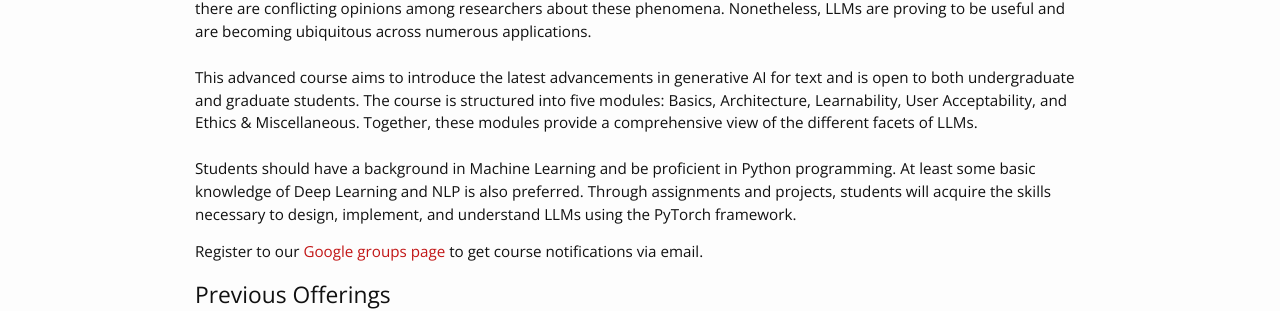
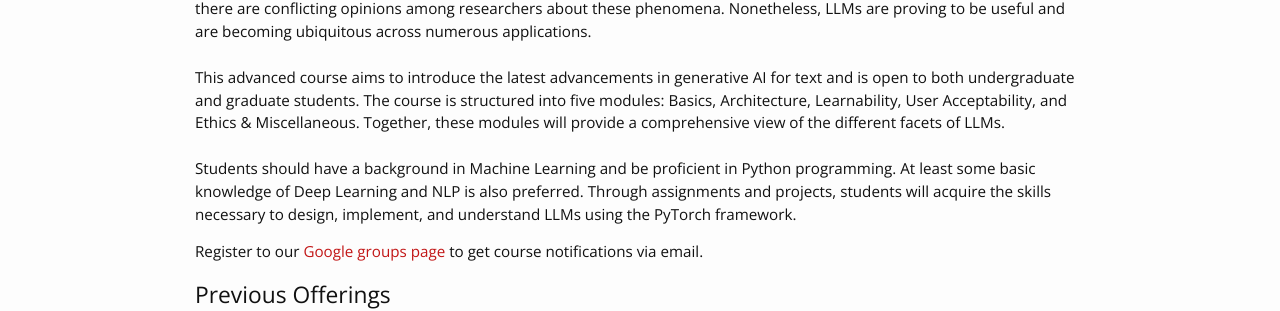
Before and after one commit to lcs2-iitd/ELL881-AIL821-2401, a Jekyll site: the page built from index.md, in a window 1280 px wide. Shown: the part 527-838 px from the top of the page. Built offline with Jekyll 4.4.1, drawn with Linux system fonts in a browser that asks for light colours; nearby versions of some CDN libraries.

Commit message:
Update _config.yml

```diff
--- a/_config.yml
+++ b/_config.yml
@@ -1,7 +1,7 @@
 # Site settings
 course_code: ELL881/AIL821
 course_name: "Large Language Models (LLMs): Introduction and Recent Advances"
-course_description: "The field of Natural Language Processing (NLP) has witnessed rapid progress in recent times, driven mainly by the design and development of Large Language Models (LLMs). With the increase in scale, LLMs exhibit various emergent properties, though there are conflicting opinions among researchers about these phenomena. Nonetheless, LLMs are proving to be useful and are becoming ubiquitous across numerous applications.<br/><br/>This advanced course aims to introduce the latest advancements in generative AI for text and is open to both undergraduate and graduate students. The course is structured into five modules: Basics, Architecture, Learnability, User Acceptability, and Ethics & Miscellaneous. Together, these modules provide a comprehensive view of the different facets of LLMs.<br/><br/>Students should have a background in Machine Learning and be proficient in Python programming. At least some basic knowledge of Deep Learning and NLP is also preferred. Through assignments and projects, students will acquire the skills necessary to design, implement, and understand LLMs using the PyTorch framework."
+course_description: "The field of Natural Language Processing (NLP) has witnessed rapid progress in recent times, driven mainly by the design and development of Large Language Models (LLMs). With the increase in scale, LLMs exhibit various emergent properties, though there are conflicting opinions among researchers about these phenomena. Nonetheless, LLMs are proving to be useful and are becoming ubiquitous across numerous applications.<br/><br/>This advanced course aims to introduce the latest advancements in generative AI for text and is open to both undergraduate and graduate students. The course is structured into five modules: Basics, Architecture, Learnability, User Acceptability, and Ethics & Miscellaneous. Together, these modules will provide a comprehensive view of the different facets of LLMs.<br/><br/>Students should have a background in Machine Learning and be proficient in Python programming. At least some basic knowledge of Deep Learning and NLP is also preferred. Through assignments and projects, students will acquire the skills necessary to design, implement, and understand LLMs using the PyTorch framework."
 course_semester: "Semester I, 2024-25"
 
 baseurl: "/ELL881-AIL821-2401" # the subpath of your site, e.g. /blog/
```
